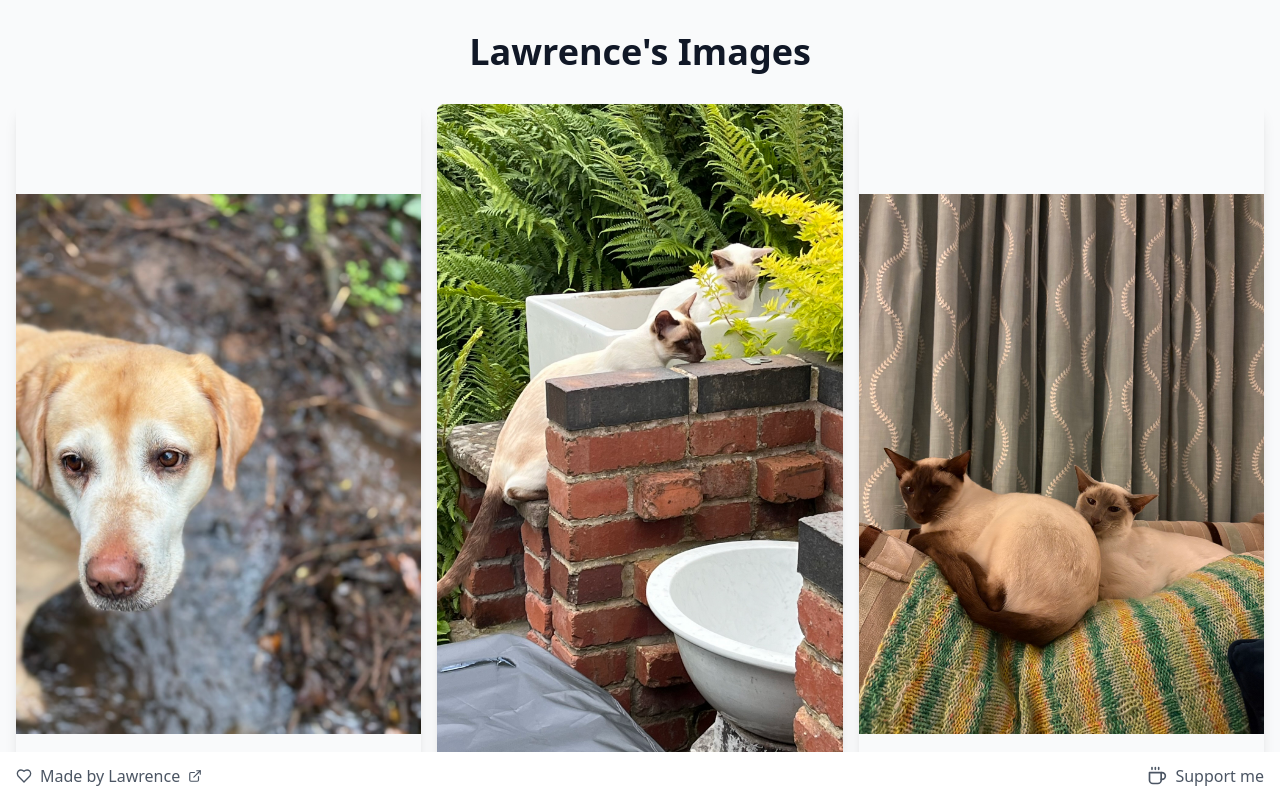
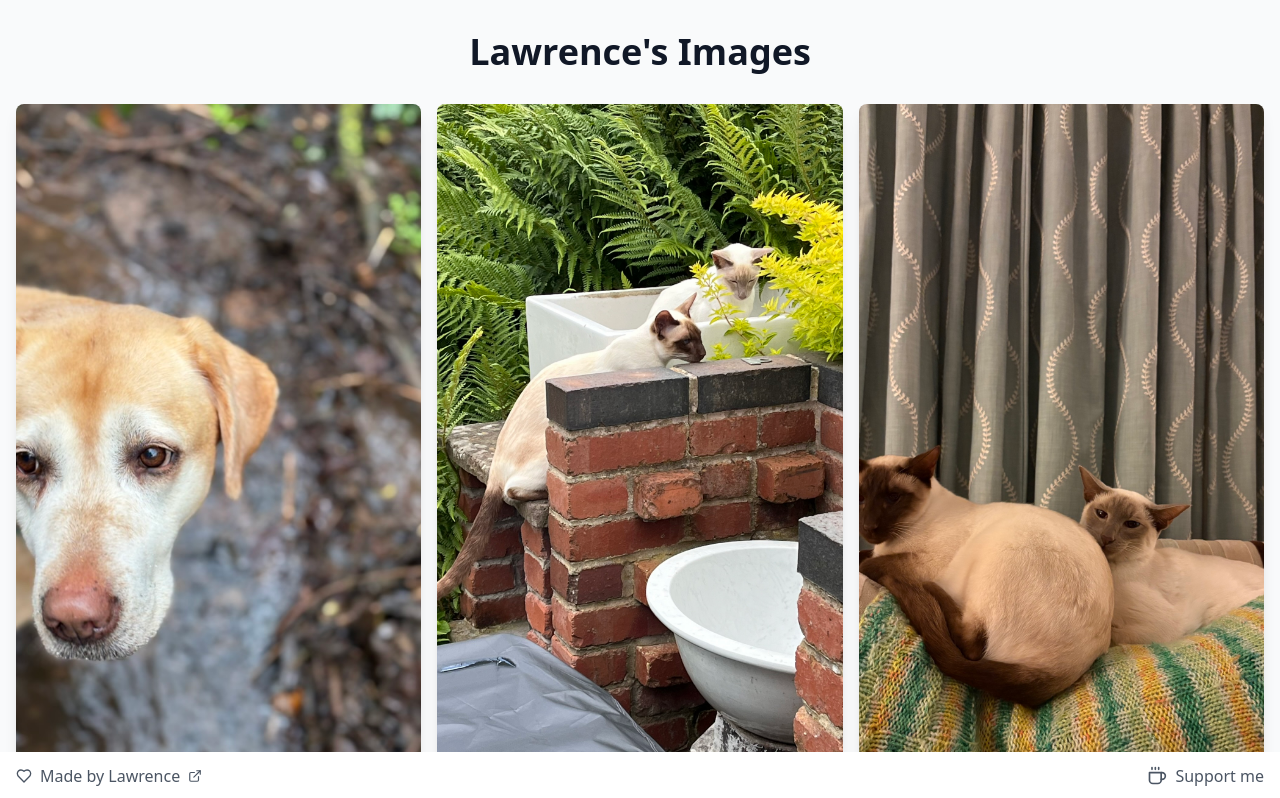
Before and after one commit to lawrencemillard/lcm.pic, a React (Vite) app: page / in a window 1280 px wide. Shown: the top 798 px of the page. Built offline with nearby package versions, Linux system fonts and the light colour scheme.

Commit message:
Fix image gallery to fit images properly
---

For more details, open the [Copilot Workspace session](https://copilot-workspace.githubnext.com/lawrencemillard/lcm.pic?shareId=XXXX-XXXX-XXXX-XXXX).

```diff
--- a/src/App.tsx
+++ b/src/App.tsx
@@ -18,16 +18,17 @@ interface ImageCardProps {
   url: string;
   alt: string;
   author: string;
+  className?: string;
 }
 
-const ImageCard: React.FC<ImageCardProps> = ({ url, alt, author }) => {
+const ImageCard: React.FC<ImageCardProps> = ({ url, alt, author, className }) => {
   return (
-    <div className="relative overflow-hidden rounded-lg shadow-lg">
+    <div className={`relative overflow-hidden rounded-lg shadow-lg ${className}`}>
       <img
         src={url}
         alt={alt}
         loading="lazy"
-        className="w-full h-full object-contain"
+        className="w-full h-full object-cover"
       />
       <div className="absolute bottom-0 left-0 right-0 p-4 bg-gradient-to-t from-black/70 to-transparent">
         <p className="text-white text-sm">{author}</p>
--- a/src/index.css
+++ b/src/index.css
@@ -9,7 +9,7 @@
   gap: 1rem;
 }
 
-/* Ensure images are not cropped */
+/* Ensure images fit within their container */
 img {
-  object-fit: contain;
+  object-fit: cover;
 }
```
